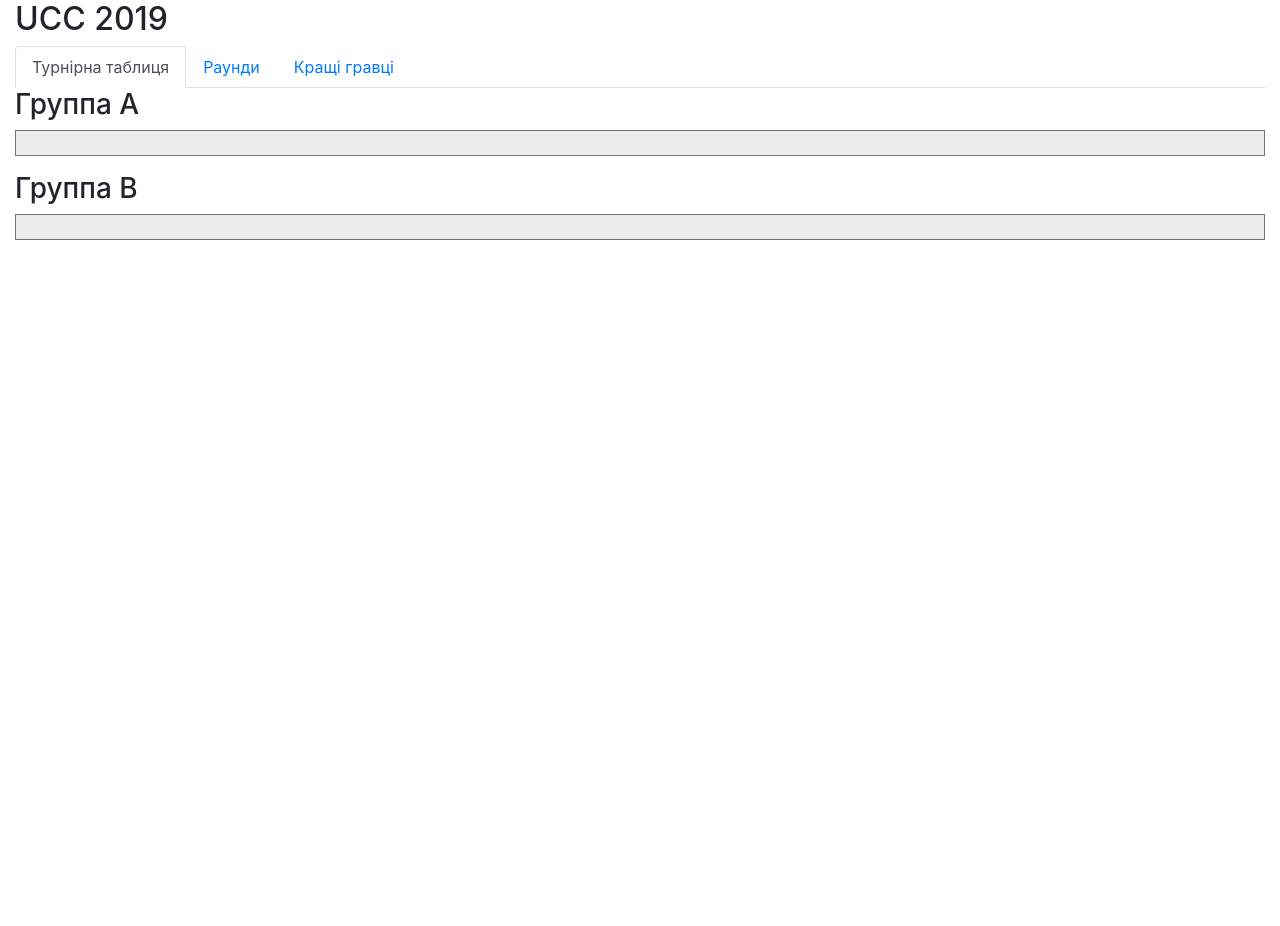
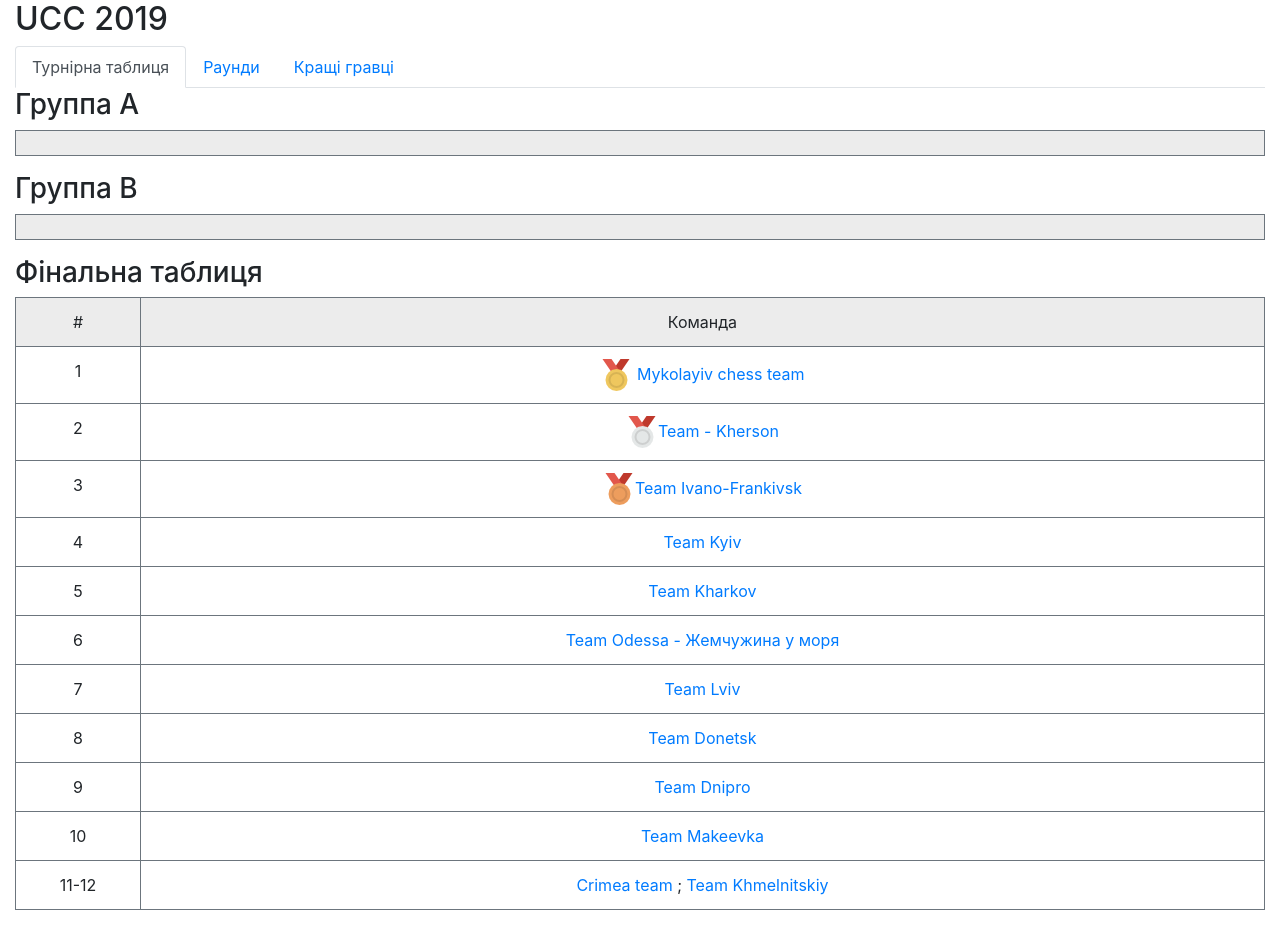
Before and after one commit to mxgolota/teamukraine, a Flask app: template templates/ucc2019_bullet_rapid.html in a window 1280 px wide. Shown: the part 56-982 px from the top of the page. Before the commit the page ends 296 px from the top, so only its background shows below. Run offline with Flask 2, Linux system fonts and the light colour scheme; the template is opened without the code that fills it, so the values that code supplies are empty; some libraries are stand-ins or nearby versions.

Commit message:
UCC_2019_tournament_table
Added final tournmaent table to the tournament page.

```diff
--- a/teamukraine.py
+++ b/teamukraine.py
@@ -154,8 +154,10 @@ def ucc2019_bullet_rapid():
     best_players = pd.DataFrame(best_players_result, columns=best_players_columns)
     rounds = pd.DataFrame(rounds_result, columns=rounds_result_columns)
 
-    groupA_rounds = rounds.loc[rounds['team1_id'].isin([84300, 42800, 67918, 57502, 71728, 52452])]
-    groupB_rounds = rounds.loc[rounds['team1_id'].isin([71066, 42164, 84302, 27634, 61104, 72704])]
+    groupA_rounds = rounds.loc[rounds['team1_id'].isin([84300, 42800, 67918, 57502, 71728, 52452])
+                               & rounds['round_id'].isin([1, 2, 3, 4, 5])]
+    groupB_rounds = rounds.loc[rounds['team1_id'].isin([71066, 42164, 84302, 27634, 61104, 72704])
+                               & rounds['round_id'].isin([1, 2, 3, 4, 5])]
 
     groupA_first_teams = groupA_rounds[['round_id', 'match_id', 'team1_name', 'team1_result', 'team2_name']]
     groupA_first_teams = groupA_first_teams.rename(columns={"team1_name": "team_name", "team1_result": "team_result", "team2_name": "opponent_name"})
--- a/templates/ucc2019_bullet_rapid.html
+++ b/templates/ucc2019_bullet_rapid.html
@@ -75,6 +75,64 @@
           </tr>
           </tbody>
       </table>
+
+    <h3>Фінальна таблиця</h3>
+      <table class="align-middle text-center table table-bordered table-hover">
+          <thead class="table-active">
+          <tr>
+              <td style="width: 10%" class="border border-secondary">#</td>
+              <td  class="border border-secondary">Команда</td>
+          </tr>
+          </thead>
+          <tbody>
+          <tr>
+              <td class="border border-secondary">1</td>
+              <td class="border border-secondary"><a href="{{ url_for('clubs_bp.club_index', club_id = 71066) }}" ><img src="/static/icons/gold-medal.png"> Mykolayiv chess team</a></td>
+          </tr>
+          <tr>
+              <td class="border border-secondary">2</td>
+              <td class="border border-secondary"><a href="{{ url_for('clubs_bp.club_index', club_id = 84300) }}" ><img src="/static/icons/silver-medal.png">Team - Kherson</a></td>
+          </tr>
+          <tr>
+              <td class="border border-secondary">3</td>
+              <td class="border border-secondary"><a href="{{ url_for('clubs_bp.club_index', club_id = 57502) }}" ><img src="/static/icons/bronze-medal.png">Team Ivano-Frankivsk</a></td>
+          </tr>
+          <tr>
+              <td class="border border-secondary">4</td>
+              <td class="border border-secondary"><a href="{{ url_for('clubs_bp.club_index', club_id = 27634) }}" >Team Kyiv</a></td>
+          </tr>
+          <tr>
+              <td class="border border-secondary">5</td>
+              <td class="border border-secondary"><a href="{{ url_for('clubs_bp.club_index', club_id = 42164) }}" >Team Kharkov</a></td>
+          </tr>
+          <tr>
+              <td class="border border-secondary">6</td>
+              <td class="border border-secondary"><a href="{{ url_for('clubs_bp.club_index', club_id = 42800) }}" >Team Odessa - Жемчужина у моря</a></td>
+          </tr>
+          <tr>
+              <td class="border border-secondary">7</td>
+              <td class="border border-secondary"><a href="{{ url_for('clubs_bp.club_index', club_id = 61104) }}" >Team Lviv</a></td>
+          </tr>
+          <tr>
+              <td class="border border-secondary">8</td>
+              <td class="border border-secondary"><a href="{{ url_for('clubs_bp.club_index', club_id = 52452) }}" >Team Donetsk</a></td>
+          </tr>
+          <tr>
+              <td class="border border-secondary">9</td>
+              <td class="border border-secondary"><a href="{{ url_for('clubs_bp.club_index', club_id = 84302) }}" >Team Dnipro</a></td>
+          </tr>
+          <tr>
+              <td class="border border-secondary">10</td>
+              <td class="border border-secondary"><a href="{{ url_for('clubs_bp.club_index', club_id = 71728) }}" >Team Makeevka</a></td>
+          </tr>
+          <tr>
+              <td class="border border-secondary">11-12</td>
+              <td class="border border-secondary"><a href="{{ url_for('clubs_bp.club_index', club_id = 71728) }}" >Crimea team</a> ; <a href="{{ url_for('clubs_bp.club_index', club_id = 72704) }}" >Team Khmelnitskiy</a></td>
+          </tr>
+          </tbody>
+      </table>
+
+
   </div>
   <div class="tab-pane fade" id="rounds" role="tabpanel" aria-labelledby="rounds-tab">
       {% for i in range(1, rounds['round_id'].max()+1) %}
```
Also changed, not shown: static/icons/bronze-medal.png (added), static/icons/gold-medal.png (added), static/icons/silver-medal.png (added).
